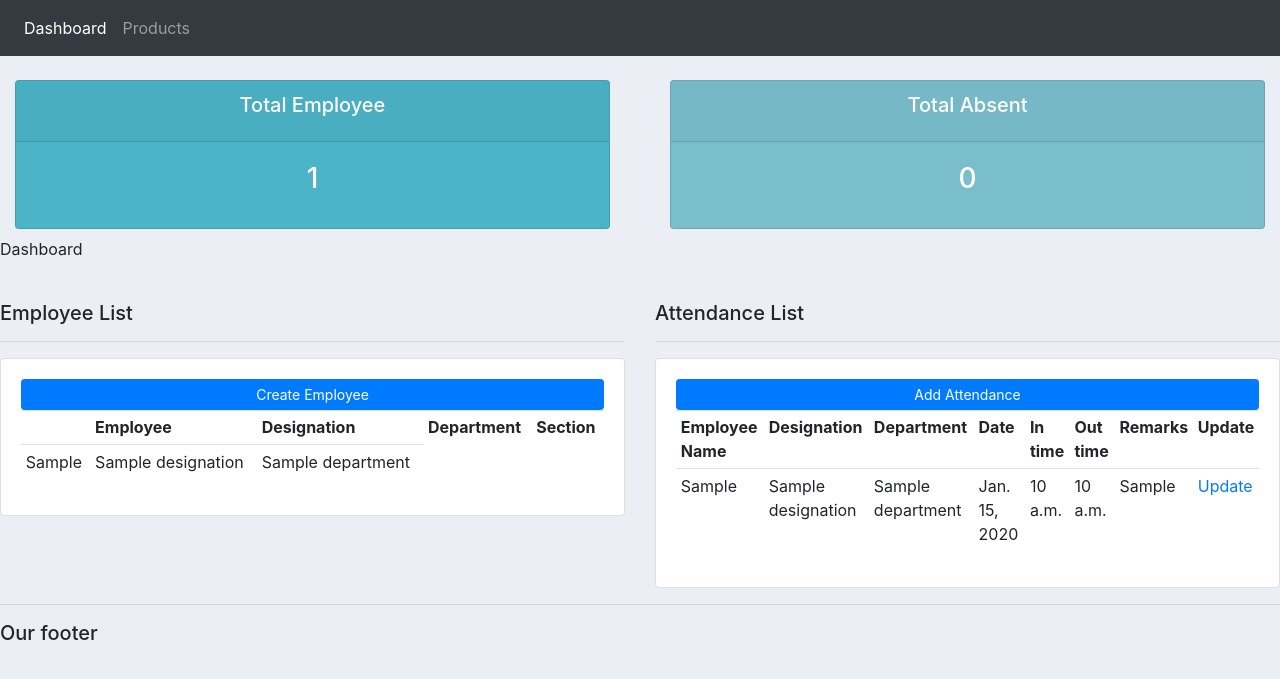
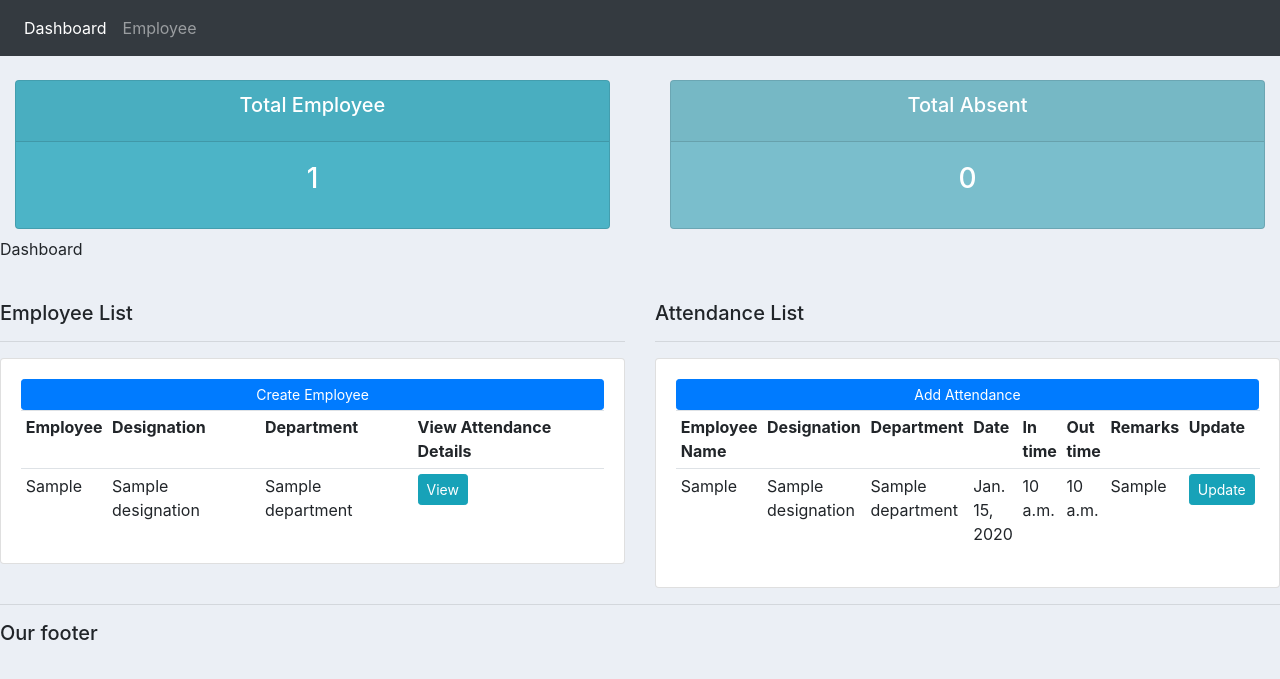
Before and after one commit to Ridi113/sm_erp_project, a Django app: page / in a window 1280 px wide. Shown: the top 679 px of the page. Run offline with Django 3.2, Linux system fonts and the light colour scheme; tables that the repository leaves empty hold one stand-in row (values such as "Sample post"); some libraries are stand-ins or nearby versions.

Commit message:
Dynamic URLs

```diff
--- a/sm_hr/templates/sm_hr/dashboard.html
+++ b/sm_hr/templates/sm_hr/dashboard.html
@@ -16,11 +16,10 @@
 			<a class="btn btn-primary  btn-sm btn-block" href="">Create Employee</a>
 			<table class="table table-sm">
 				<tr>
-					<th></th>
 					<th>Employee</th>
                     <th>Designation</th>
 					<th>Department</th>
-                    <th>Section</th>
+					<th>View Attendance Details</th>
 				</tr>
 
 				{% for employee in employee %}
@@ -28,6 +27,7 @@
 						<td>{{employee.employee}}</td>
 						<td>{{employee.designation}}</td>
 						<td>{{employee.department}}</td>
+						<td><a class="btn btn-sm btn-info" href="{% url 'attendance' employee.id %}">View</a></td>
 					</tr>
 				{% endfor %}
 
@@ -60,7 +60,7 @@
 						<td>{{attendance.time_in}}</td>
 						<td>{{attendance.time_out}}</td>
 						<td>{{attendance.remarks}}</td>
-						<td><a href="">Update</a></td>
+						<td><a class="btn btn-sm btn-info" href="">Update</a></td>
 					</tr>
 				{% endfor %}
 
--- a/sm_hr/templates/sm_hr/navbar.html
+++ b/sm_hr/templates/sm_hr/navbar.html
@@ -8,10 +8,10 @@
   <div class="collapse navbar-collapse" id="navbarNav">
     <ul class="navbar-nav">
       <li class="nav-item active">
-        <a class="nav-link" href="#">Dashboard</a>
+        <a class="nav-link" href="{% url 'home' %}">Dashboard</a>
       </li>
       <li class="nav-item">
-        <a class="nav-link" href="#">Products</a>
+        <a class="nav-link" href="{% url 'employee' %}">Employee</a>
       </li>
     </ul>
   </div>
--- a/sm_hr/urls.py
+++ b/sm_hr/urls.py
@@ -9,7 +9,7 @@ from . import views
 from sm_hr import views
 
 urlpatterns = [
-    path('', views.home),
-    path('employee/', views.employee),
-    path('attendance/', views.attendance),
+    path('', views.home, name="home"),
+    path('employee/', views.employee, name='employee'),
+    path('attendance/<str:pk_test>/', views.attendance, name="attendance"),
     ]
--- a/sm_hr/views.py
+++ b/sm_hr/views.py
@@ -30,7 +30,15 @@ def employee(request):
     return render(request, 'sm_hr/employee.html', {'employee': employee})
 
 
-def attendance(request):
+def attendance(request, pk_test):
+    employee = Employee.objects.get(id=pk_test)
     attendance = Attendance.objects.all()
 
-    return render(request, 'sm_hr/attendance.html', {'attendance': attendance})
+    attendance_employee = employee.attendance_set.all()
+    attendance_count = attendance_employee.count()
+    absent_count = attendance_employee.filter(status="Absent").count()
+
+    context = {'employee': employee, 'attendance': attendance, 'attendance_employee': attendance_employee, 'attendance_count': attendance_count,
+               'absent_count': absent_count}
+
+    return render(request, 'sm_hr/attendance.html', context)
```
Also changed, not shown: sm_hr/templates/sm_hr/attendance.html (+24 -16 lines).
